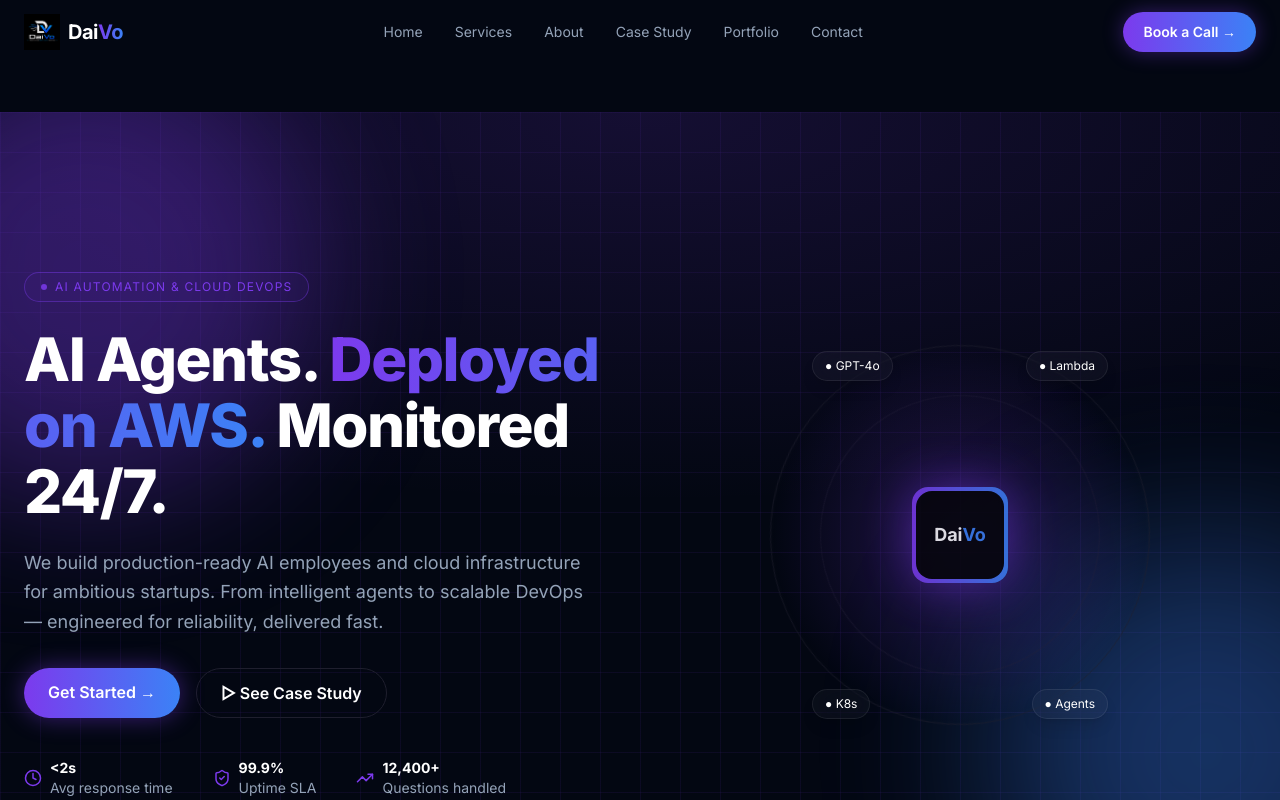
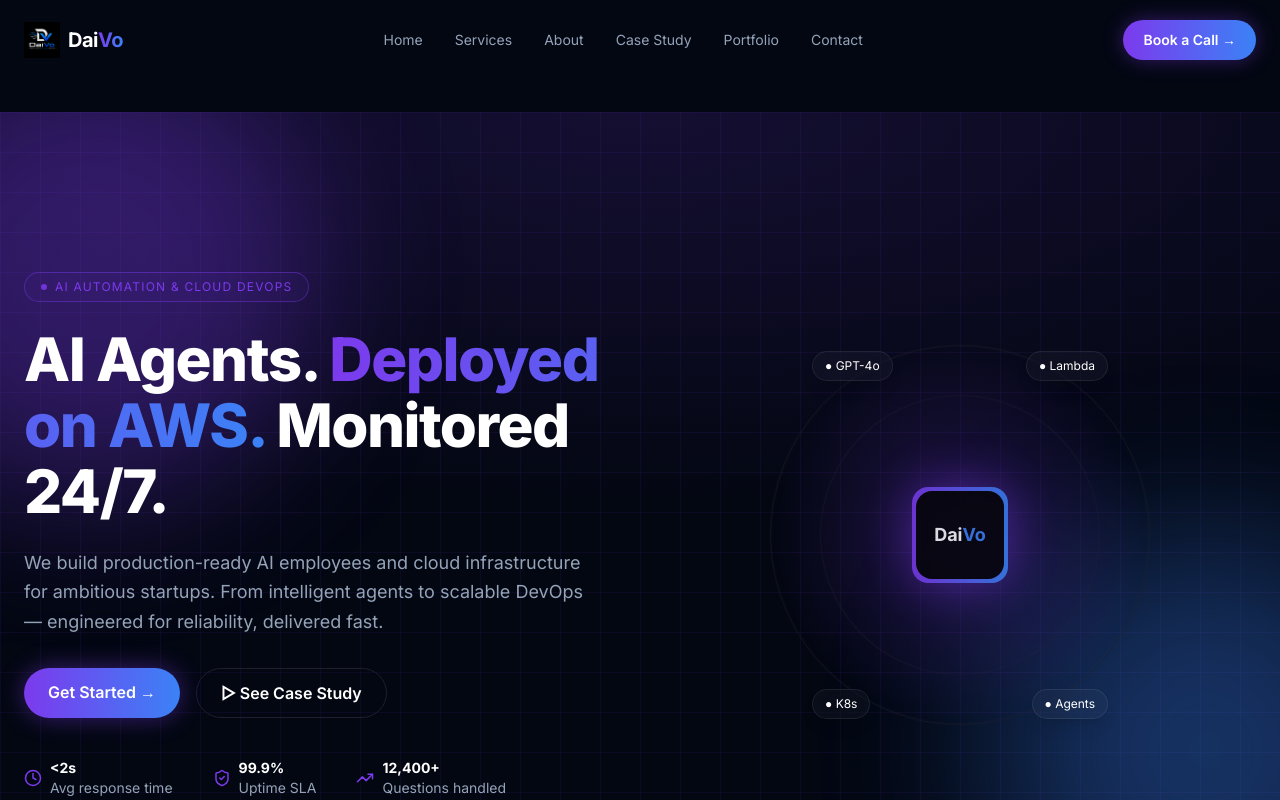
Before and after one commit to ahmed-647/daivo-website_v2, a Next.js app: page / in a window 1280 px wide. Shown: the top 800 px of the page. Built offline with nearby package versions, Linux system fonts and the light colour scheme.

Commit message:
fix: enforce anchor tags container configuration for home layout viewport

```diff
--- a/src/components/Navbar.tsx
+++ b/src/components/Navbar.tsx
@@ -29,13 +29,13 @@
       initial={{ y: -100 }}
       animate={{ y: 0 }}
       transition={{ duration: 0.6, ease: "easeOut" }}
-      className={`fixed top-0 w-full z-50 transition-all duration-500 ${
+      className={`fixed top-0 w-full z-50 transition-all duration-300 ${
         scrolled
-          ? "border-b border-border bg-bgdark/90 backdrop-blur-xl shadow-[0_8px_30px_rgba(0,0,0,0.4)]"
-          : "border-b border-transparent bg-transparent"
+          ? "border-b border-border bg-bgdark/90 backdrop-blur-xl shadow-[0_8px_30px_rgba(0,0,0,0.4)] py-3"
+          : "border-b border-transparent bg-transparent py-5"
       }`}
     >
-      <div className="max-w-7xl mx-auto flex items-center justify-between px-6 py-3">
+      <div className="max-w-7xl mx-auto flex items-center justify-between px-6">
         <a href="#home" className="flex items-center gap-2 group">
           <Image src="/logo.png" alt="DaiVo Logo" width={36} height={36} className="object-contain transition-transform group-hover:scale-105" priority />
           <span className="text-xl font-bold tracking-tight">
```
